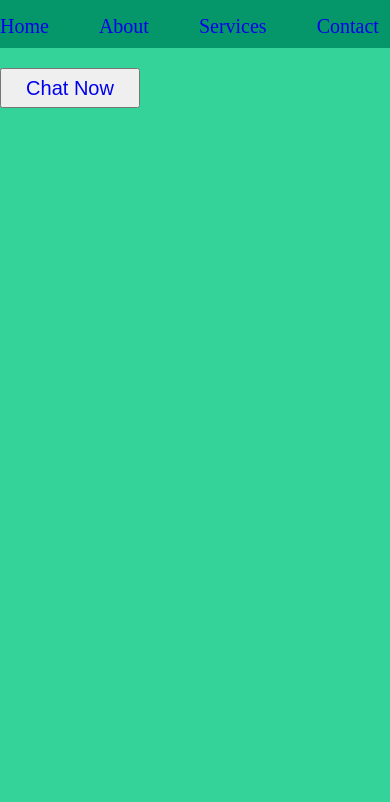
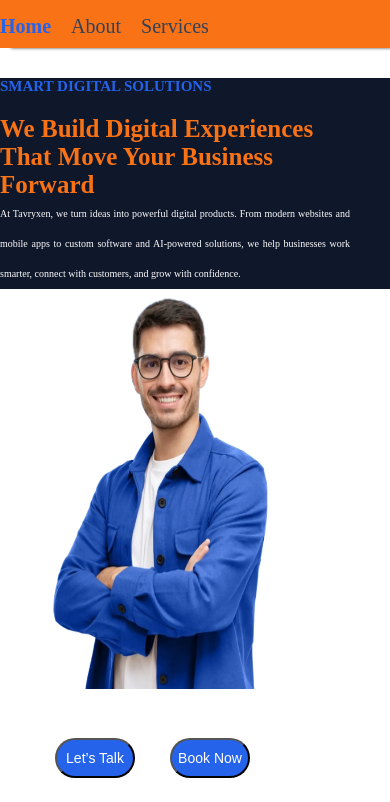
Before and after one commit to hammadsaeed8999-max/Professional-Landing-Page, a plain HTML site: page index.html in a window 390 px wide. Shown: the part 42-844 px from the top of the page. Drawn offline with Linux system fonts and the light colour scheme.

Commit message:
second-commit-Friday

```diff
--- a/index.html
+++ b/index.html
@@ -16,10 +16,10 @@
              <!-- Links Div Start -->
              <div class="links">
                 <ul>
-                    <li><a href="#">Home</a></li>
+                    <li><a href="#" class="active">Home</a></li>
                     <li><a href="#">About</a></li>
                     <li><a href="#">Services</a></li>
-                    <li><a href="#">Contact</a></li>
+                    <li><a href="#" id="hide">Contact</a></li>
                 </ul>
              </div>
              <!-- button div -->
@@ -28,5 +28,26 @@
               </div>
         </div>
     </nav>
+
+    <!-- Main Section Hero Section -->
+           <div class="main">
+            <div class="hero-section">
+                <div class="side-text">
+             <h3>SMART DIGITAL SOLUTIONS</h3>
+                <h1>We Build Digital Experiences That Move Your Business Forward</h1>
+                <p>At Tavryxen, we turn ideas into powerful digital products. From modern websites and mobile apps to custom software and AI-powered solutions, we help businesses work smarter, connect with customers, and grow with confidence.</p>
+                </div>
+                <div class="image0side">
+              <img src="men-image.webp" alt="">
+                </div>
+            </div>
+            <div class="button" id="button2">
+                <button><a href="https://hammad-saeed.netlify.app/">Let’s Talk</a></button>
+                <button><a href="https://hammad-saeed.netlify.app/">Book Now</a></button>
+            </div>
+           </div>
+
+
+
 </body>
 </html>
--- a/style.css
+++ b/style.css
@@ -11,24 +11,30 @@ body{
 /* Root File contain all color in website */
 
 :root{
-    --primary-color: #071C17;
-    --secondry-color: #123D32;
-    --primary-green: #059669;
-    --low-green: #34D399;
+    --primary-color:  #0F172A;
+    --h1-heading-color:  #F97316;
     --text: rgb(48, 47, 47);
      --border: #245344;
+     --background-color:  #FFFFFF;
+     --electric-blue: #2563EB;
+     --hover: #2563EB;
+     --CTA-button: 	#2563EB;
 }
 
 /* Main Div Style */
 .header{
     width: 100%;
     height: 90px;
-    background-color: var(--primary-green);
+    background-color: var(--background-color);
     justify-content: space-between;
     align-items: center;
     gap: 30px;
     display: flex;
     flex-wrap: wrap;
+}
+
+.header{
+   box-shadow: 1px 10px 3px -10px rgba(0,0,0,0.75);
 }
 
 @media screen and (max-width:380px){
@@ -55,17 +61,185 @@ body{
     text-decoration: none;
     font-size: 20px;
     /* gap: 40px; */
+    color: #334155;
+}
+
+.links>ul>li>a:hover{
+    color: var(--hover);
+}
+
+.links>ul>li>.active{
+    color: #2563EB;
+    font-weight: bold;
 }
 
 /* Button Style  */
 .button>button{
     width: 140px;
     height: 40px;
-    color: yellowgreen;
+    background-color: var(--CTA-button);
     margin-right: 50px;
 }
 
 .button>button>a{
     text-decoration: none;
     font-size: 20px;
+    color: #FFFFFF;
 }
+
+/* HERO SECTION STYLE START */
+.hero-section{
+    display: grid;
+    grid-template-columns: repeat(2 , 1fr);
+    height: 400px;
+    margin-top: 20px;
+    background-color: var(--primary-color);
+    color: rgb(241, 241, 241);
+}
+
+/* .side-text{
+    border: 2px solid red;
+}
+
+.image0side{
+    border: 2px solid red;
+} */
+
+
+.side-text>h3{
+    font-size: 20px;
+    color: #2563EB;
+    margin-top: 30px;
+
+}
+
+.side-text>h1{
+    font-size: 60px;
+    color: var(--h1-heading-color);
+    margin-top: 20px;
+}
+
+.side-text>p{
+    text-align: justify;
+    font-size: 20px;
+    line-height: 30px;
+}
+
+.image0side>img{
+    width: 400px;
+    height: 400px;
+    margin-left: 100px;
+}
+
+#button2{
+    margin-left: 150px;
+    margin-top: 30px;
+}
+
+.main{
+    background-color: var(--primary-color);
+}
+
+
+@media screen and (max-width: 400px) {
+
+.header{
+    background-color: #F97316;
+    background-color: var(--h1-heading-color);
+    width: 400px;
+    visibility: visible;
+}
+
+
+
+.hero-section{
+    background-color: var(--primary-color);
+    display: inline;
+    height: 300px;
+    margin-top: 20px;
+    color: rgb(253, 253, 253);
+}
+
+.side-text>h3{
+    font-size: 15px;
+    color: #2563EB;
+    margin-top: 30px;
+
+}
+
+.button{
+    visibility: hidden;
+}
+
+.side-text>h1{
+    font-size: 25px;
+    color: var(--h1-heading-color);
+    margin-top: 20px;
+    margin-right: 50px;
+
+}
+
+.side-text>p{
+    text-align: justify;
+    font-size: 10px;
+    line-height: 30px;
+    margin-right: 50px
+}
+
+.side-text{
+     width: 400px;
+}
+
+.image0side{
+    width: 400px;
+}
+
+
+.image0side>img{
+    width: 400px;
+    margin-right: 50px;
+    position: absolute;
+    right: -70px;
+}
+
+
+.links>ul{
+      list-style: none;
+      display: flex;
+      flex-wrap: wrap;
+      gap: 20px;
+}
+
+.links>ul>li>a{
+    text-decoration: none;
+    font-size: 20px;
+    /* gap: 40px; */
+    color: #334155;
+}
+
+#button2{
+    visibility: visible;
+    position: absolute;
+    right: 90px;
+    display: flex;
+    top: 730px;
+}
+
+#button2>button{
+    margin-top: 20px;
+    width: 80px;
+   margin-left: -15px;
+   border-radius: 20px;
+}
+
+#button2>button>a{
+    font-size: 14px
+}
+
+#hide{
+    visibility: hidden
+}
+
+
+};
+/* HERO SECTION STYLE END */
```
